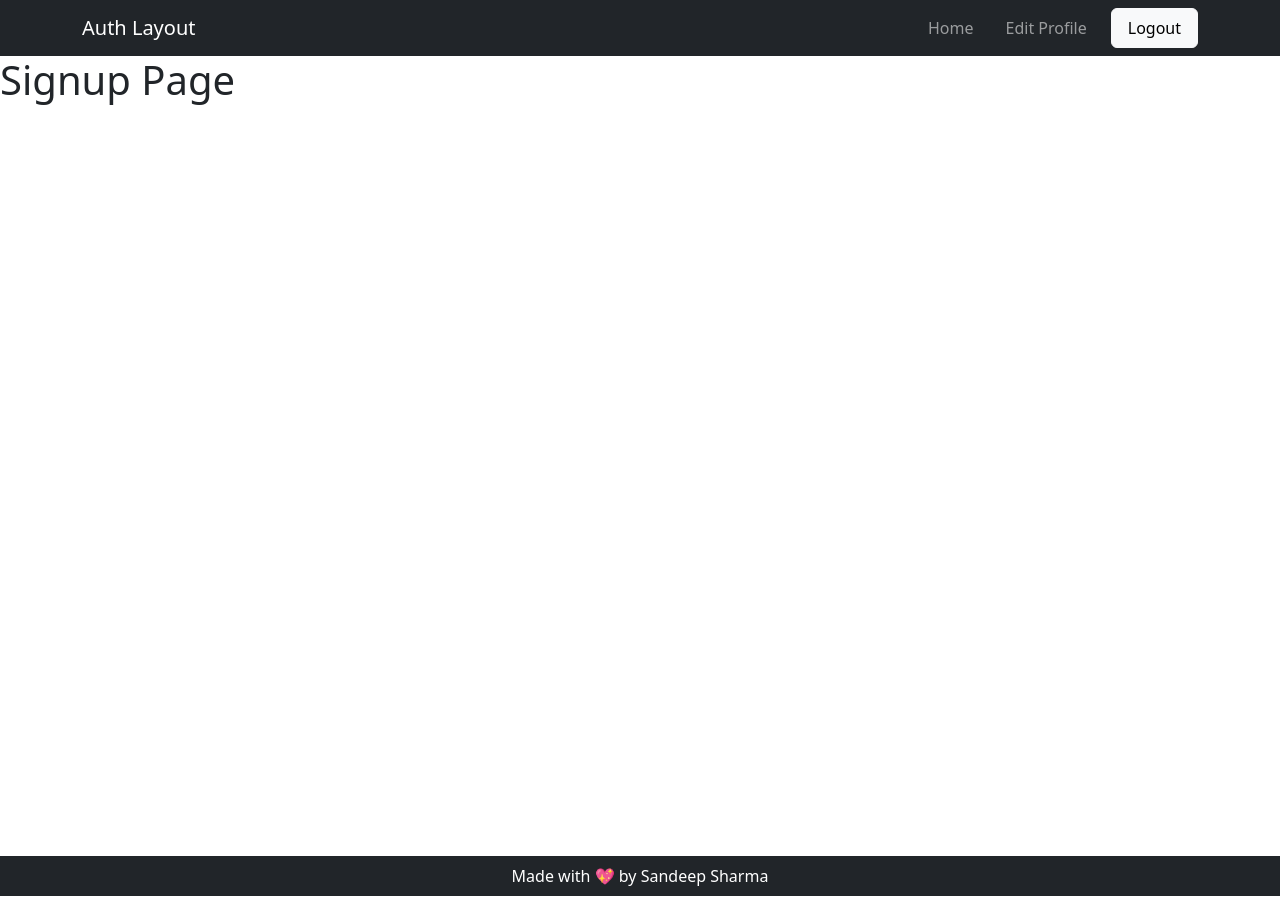
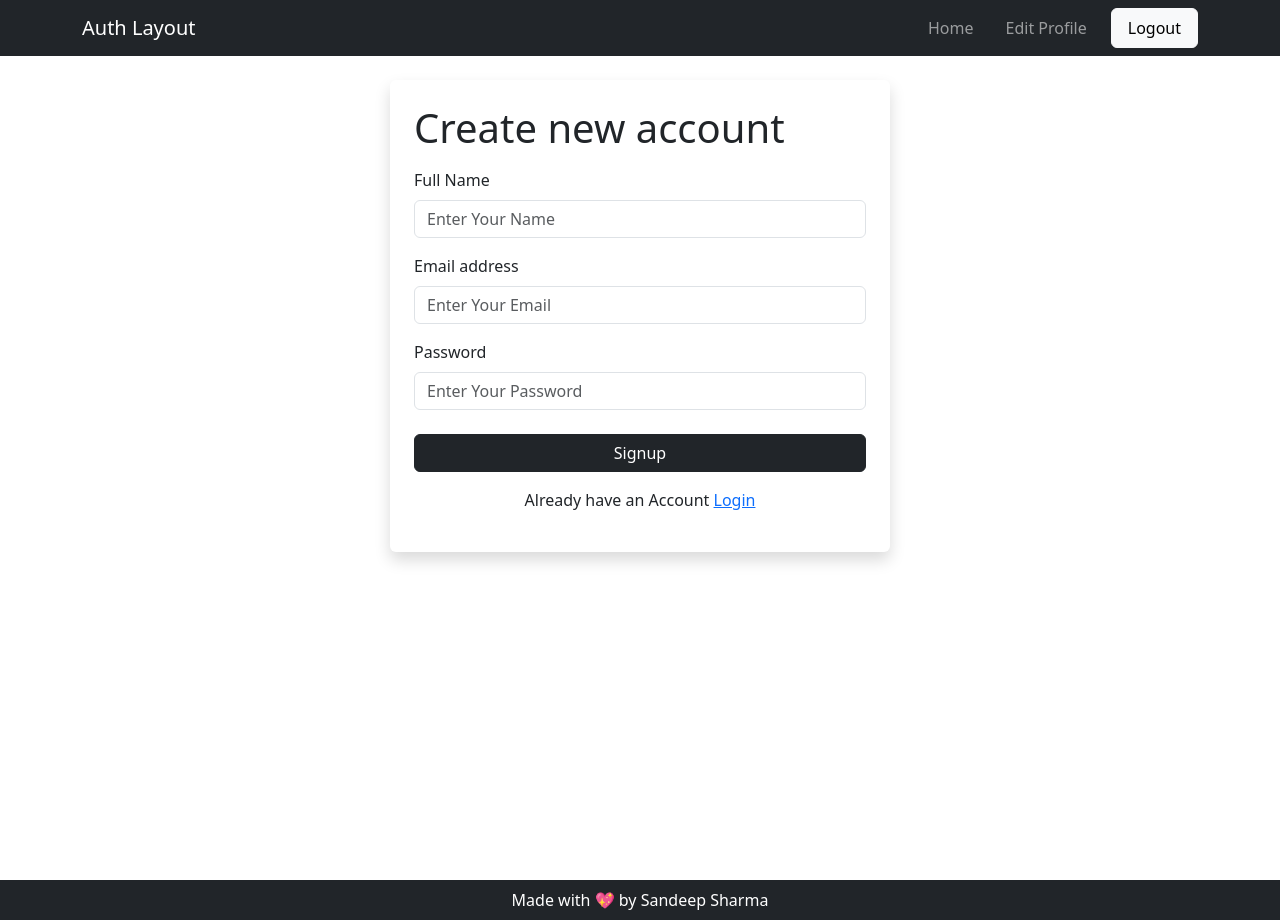
Before and after one commit to devsandeepsharma/auth-project, a JavaScript app: page /signup in a window 1280 px wide. Before the commit the page ends 896 px from the top, so only its background shows below. Built offline with nearby package versions, Linux system fonts and the light colour scheme.

Commit message:
login signup page created

```diff
--- a/src/App.js
+++ b/src/App.js
@@ -1,6 +1,8 @@
 import { createBrowserRouter, RouterProvider } from "react-router-dom";
 
 import Layout from "./components/Layout/Layout";
+import Signup from "./pages/Signup";
+import Login from "./pages/Login";
 
 const App = () => {
 
@@ -19,11 +21,11 @@ const App = () => {
         },
         {
           path: "/login",
-          element: <h1>Login Page</h1>
+          element: <Login />
         },
         {
           path: "/signup",
-          element: <h1>Signup Page</h1>
+          element: <Signup />
         },
       ]
     },
--- /dev/null
+++ b/src/pages/Login.js
@@ -0,0 +1,31 @@
+import { Button, Form } from "react-bootstrap";
+import { Link } from "react-router-dom";
+
+const Login = () => {
+
+    const handleFormSubmit = (e) => {
+        e.preventDefault();
+    }
+
+    return (
+        <Form style={{maxWidth: "500px",}} className="p-4 m-auto mt-4 rounded shadow" onSubmit={handleFormSubmit}>
+            <h1 className="mb-3 font-bold">Welcome Back 👋</h1>
+            <Form.Group className="mb-3" controlId="formBasicEmail">
+                <Form.Label>Email address</Form.Label>
+                <Form.Control type="email" placeholder="Enter Your Email" />
+                <Form.Text className="text-muted"></Form.Text>
+            </Form.Group>
+            <Form.Group className="mb-3" controlId="formBasicPassword">
+                <Form.Label>Password</Form.Label>
+                <Form.Control type="password" placeholder="Enter Your Password" />
+                <Form.Text className="text-muted"></Form.Text>
+            </Form.Group>
+            <Button className="d-block w-100 mt-4" variant="dark" type="submit">
+                Login
+            </Button>
+            <p className="text-center mt-3">Create New Account <Link to="/signup">Signup</Link></p>
+        </Form>
+    )
+}
+
+export default Login;
--- /dev/null
+++ b/src/pages/Signup.js
@@ -0,0 +1,36 @@
+import { Button, Form } from "react-bootstrap";
+import { Link } from "react-router-dom";
+
+const Signup = () => {
+
+    const handleFormSubmit = (e) => {
+        e.preventDefault();
+    }
+
+    return (
+        <Form style={{maxWidth: "500px",}} className="p-4 m-auto mt-4 rounded shadow" onSubmit={handleFormSubmit}>
+            <h1 className="mb-3 font-bold">Create new account</h1>
+            <Form.Group className="mb-3" controlId="formBasicEmail">
+                <Form.Label>Full Name</Form.Label>
+                <Form.Control type="text" placeholder="Enter Your Name" />
+                <Form.Text className="text-muted"></Form.Text>
+            </Form.Group>
+            <Form.Group className="mb-3" controlId="formBasicEmail">
+                <Form.Label>Email address</Form.Label>
+                <Form.Control type="email" placeholder="Enter Your Email" />
+                <Form.Text className="text-muted"></Form.Text>
+            </Form.Group>
+            <Form.Group className="mb-3" controlId="formBasicPassword">
+                <Form.Label>Password</Form.Label>
+                <Form.Control type="password" placeholder="Enter Your Password" />
+                <Form.Text className="text-muted"></Form.Text>
+            </Form.Group>
+            <Button className="d-block w-100 mt-4" variant="dark" type="submit">
+                Signup
+            </Button>
+            <p className="text-center mt-3">Already have an Account <Link to="/login">Login</Link></p>
+        </Form>
+    )
+}
+
+export default Signup;
```
